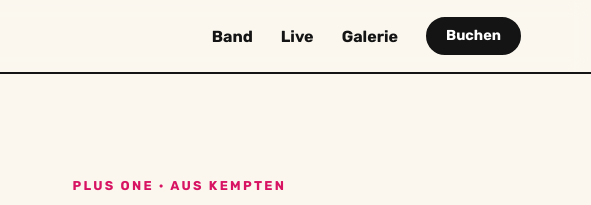
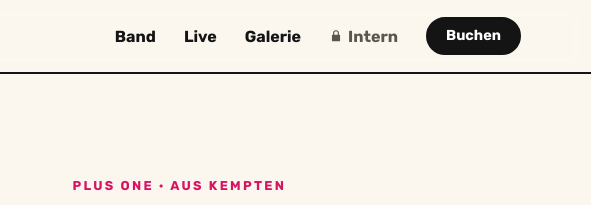
Before and after one commit to alpcode-app/plus-one-website, a plain HTML site: page index.html in a window 1280 px wide. Shown: the top 205 px of the page, 689-1280 px from the left. Drawn offline with Linux system fonts and the light colour scheme.

Commit message:
Menü: Reiter "Intern" mit Link zum Bandbereich
Co-Authored-By: Claude Opus 5.5 <noreply@anthropic.com>

```diff
--- a/index.html
+++ b/index.html
@@ -25,6 +25,8 @@
       <a href="#live">Live</a>
       <!-- Videos vorübergehend ausgeblendet: <a href="#videos">Videos</a> -->
       <a href="#galerie">Galerie</a>
+      <a href="/band/" class="nav__intern" rel="nofollow" title="Interner Bereich für die Band (Login)">
+        <svg viewBox="0 0 24 24" width="14" height="14" aria-hidden="true"><path d="M7 10V7a5 5 0 0 1 10 0v3h1a1 1 0 0 1 1 1v9a1 1 0 0 1-1 1H6a1 1 0 0 1-1-1v-9a1 1 0 0 1 1-1h1zm2 0h6V7a3 3 0 0 0-6 0v3z"/></svg>Intern</a>
       <a href="#kontakt" class="btn btn--small">Buchen</a>
     </nav>
   </header>
--- a/styles.css
+++ b/styles.css
@@ -381,3 +381,8 @@ h3 { font-size: 1.2rem; font-weight: 700; }
 .placeholder {
   background: #fff4cc; border: 2px dashed var(--orange); border-radius: 12px; padding: 16px 20px;
 }
+
+/* Reiter „Intern“ (Bandbereich) */
+.nav__menu a.nav__intern { display: inline-flex; align-items: center; gap: 5px; color: var(--muted); }
+.nav__intern svg { fill: currentColor; }
+.nav__menu a.nav__intern:hover { color: var(--ink); }
```
